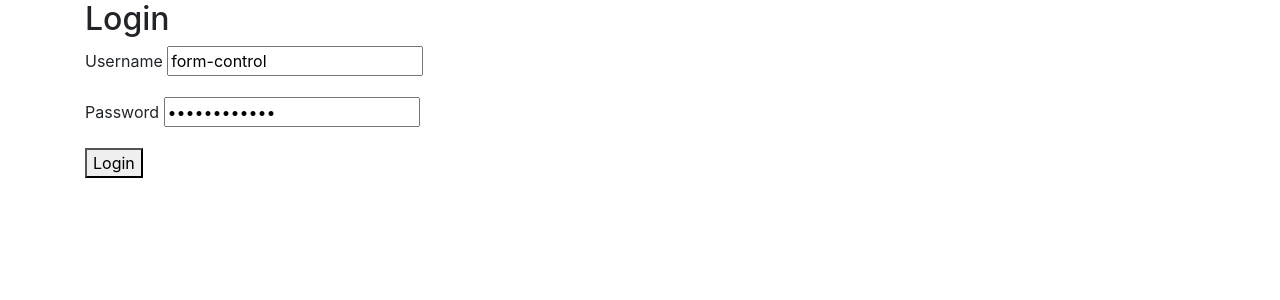
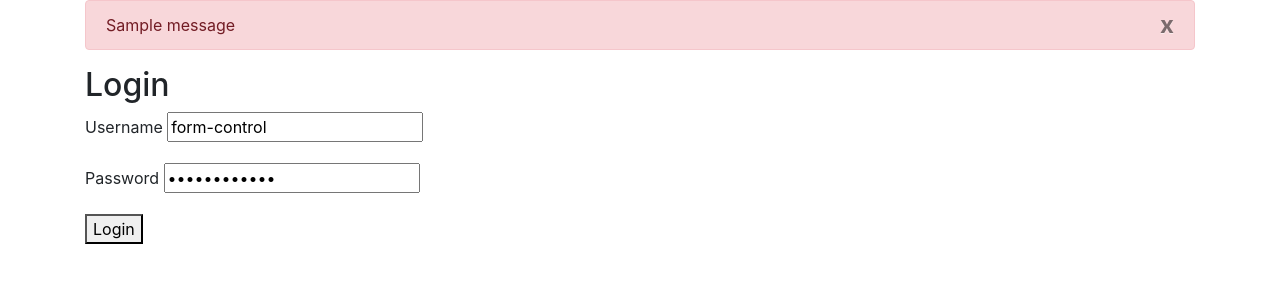
Before and after one commit to ArnoldLara/django-codfacilito, a Django app: page /usuarios/login in a window 1280 px wide. Shown: the top 300 px of the page. Run offline with Django 3.2, Linux system fonts and the light colour scheme; tables that the repository leaves empty hold one stand-in row (values such as "Sample post"); one stand-in notice (Sample message) is shown; some libraries are stand-ins or nearby versions.

Commit message:
Mensajes

```diff
--- a/facilito_store/views.py
+++ b/facilito_store/views.py
@@ -6,6 +6,7 @@ from django.http import HttpResponse
 #Libreria que nos sirve para autenticar usuarios en nuestro sitio web
 from django.contrib.auth import authenticate
 from django.contrib.auth import login
+from django.contrib import messages
 
 #Funcion que recibira la peticion y retornara una respuesta http
 def index(request):
@@ -42,10 +43,12 @@ def login_view(request):
         user = authenticate(username=username,password=password)#Retorna none si no existe usuario
         if user:
             login(request,user)
+            messages.success(request,'Bienvenido {}'.format(user.username))
             #Redirige a la pagina de home
             return redirect('index')
 
         else:
+            messages.success(request,'Usuario o contraseñas no validos')
             print("Usuario no autenticado")
 
     return render(request,'users/login.html',{
--- a/templates/users/login.html
+++ b/templates/users/login.html
@@ -8,6 +8,20 @@
   </head>
   <body>
     <div class="container">
+      {% if messages %}
+        {% for message in messages %}
+          {% if message.tag == 'success' %}
+            <div class="alert alert-success">
+              {{message}}
+            </div>
+          {% else %}
+          <div class="alert alert-danger">
+            <button type="button" class="close" data-dismiss="alert">x</button>
+            {{message}}
+          </div>
+          {% endif %}
+        {% endfor %}
+      {% endif %}
       <div class="row">
         <div class="col">
             <h2>Login</h2>
@@ -37,4 +51,7 @@
     </div>
 
   </body>
+  <script src="https://code.jquery.com/jquery-3.4.1.slim.min.js" integrity="sha384-J6qa4849blE2+poT4WnyKhv5vZF5SrPo0iEjwBvKU7imGFAV0wwj1yYfoRSJoZ+n" crossorigin="anonymous"></script>
+  <script src="https://cdn.jsdelivr.net/npm/popper.js@1.16.0/dist/umd/popper.min.js" integrity="sha384-Q6E9RHvbIyZFJoft+2mJbHaEWldlvI9IOYy5n3zV9zzTtmI3UksdQRVvoxMfooAo" crossorigin="anonymous"></script>
+  <script src="https://stackpath.bootstrapcdn.com/bootstrap/4.4.1/js/bootstrap.min.js" integrity="sha384-wfSDF2E50Y2D1uUdj0O3uMBJnjuUD4Ih7YwaYd1iqfktj0Uod8GCExl3Og8ifwB6" crossorigin="anonymous"></script>
 </html>
```
Also changed, not shown: templates/index.html (+16 -0 lines).
